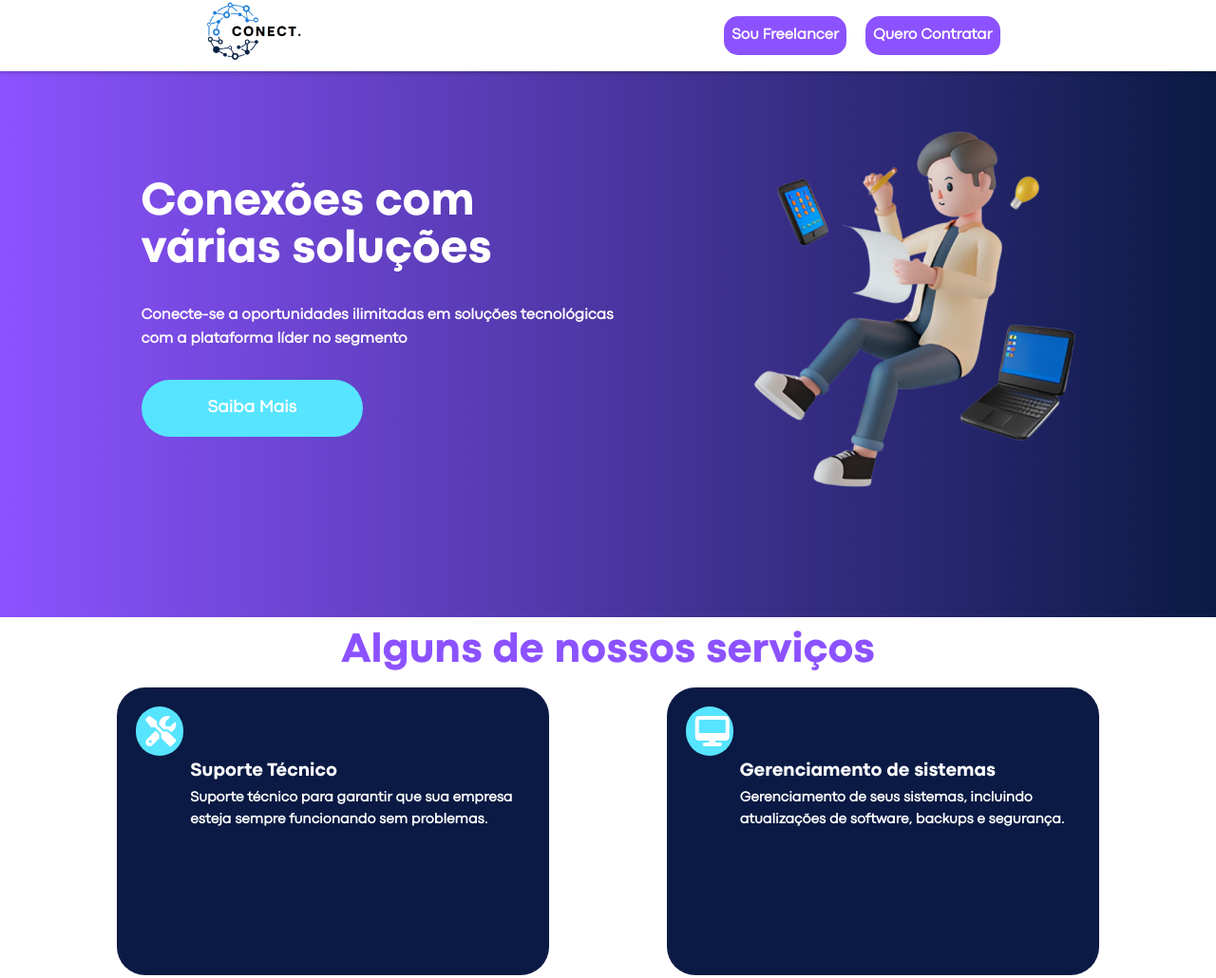
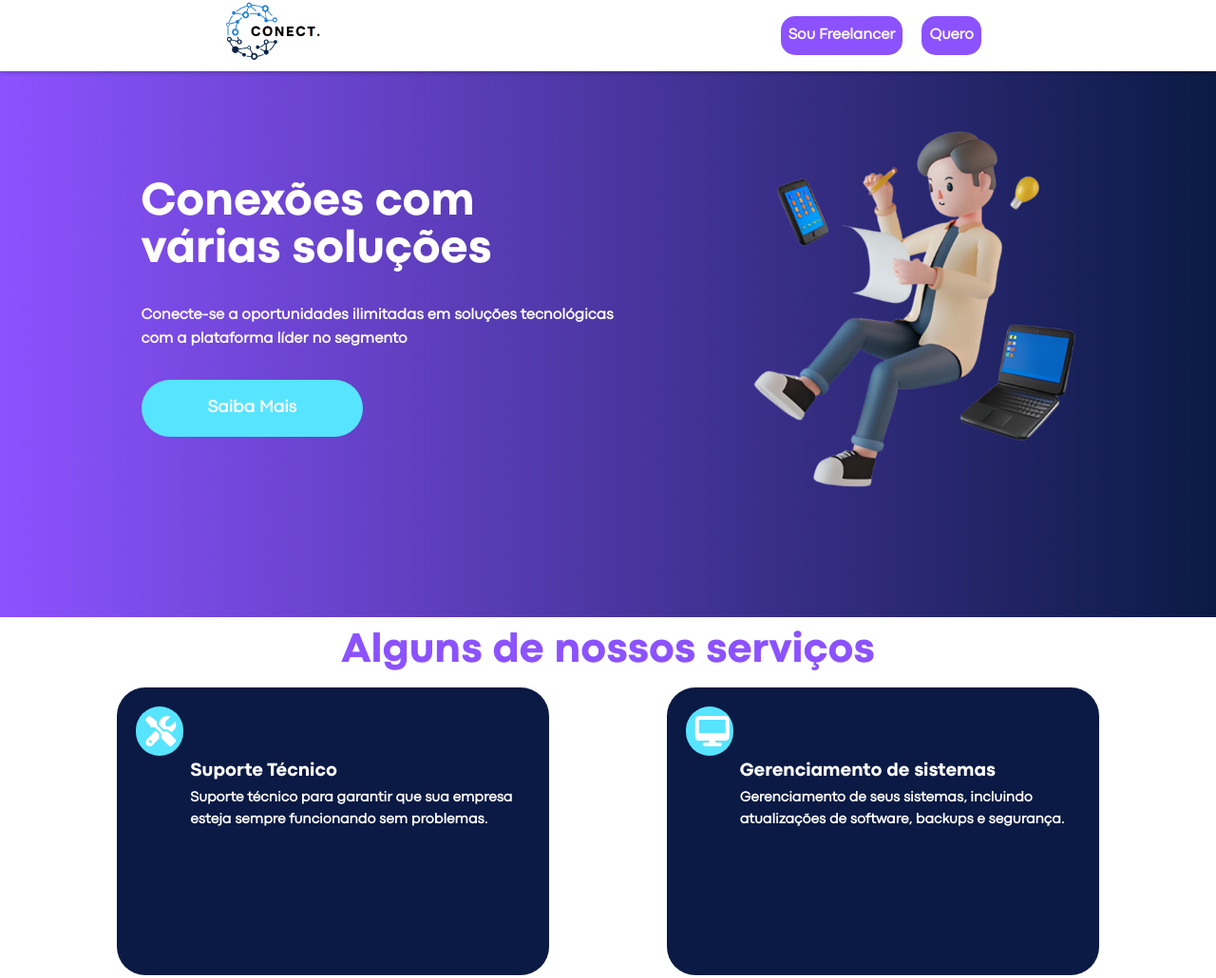
Before and after one commit to KaikNunes/Conect., a plain HTML site: page home.html in a window 1280 px wide. Shown: the top 1030 px of the page at 95% size. Drawn offline with Linux system fonts and the light colour scheme.

Commit message:
teste video

```diff
--- a/home.html
+++ b/home.html
@@ -16,7 +16,7 @@
 
         <ul>
             <li><a id="freelancer-login" href="./formulário-freelancer/formulario-freelancer.html">Sou Freelancer</a></li>
-            <li><a id="cliente-login" href="./formulário-usuario/formulario-usuario.html">Quero Contratar</a></li>
+            <li><a id="cliente-login" href="./formulário-usuario/formulario-usuario.html">Quero </a></li>
         </ul>
     </header>
     <main>
```
